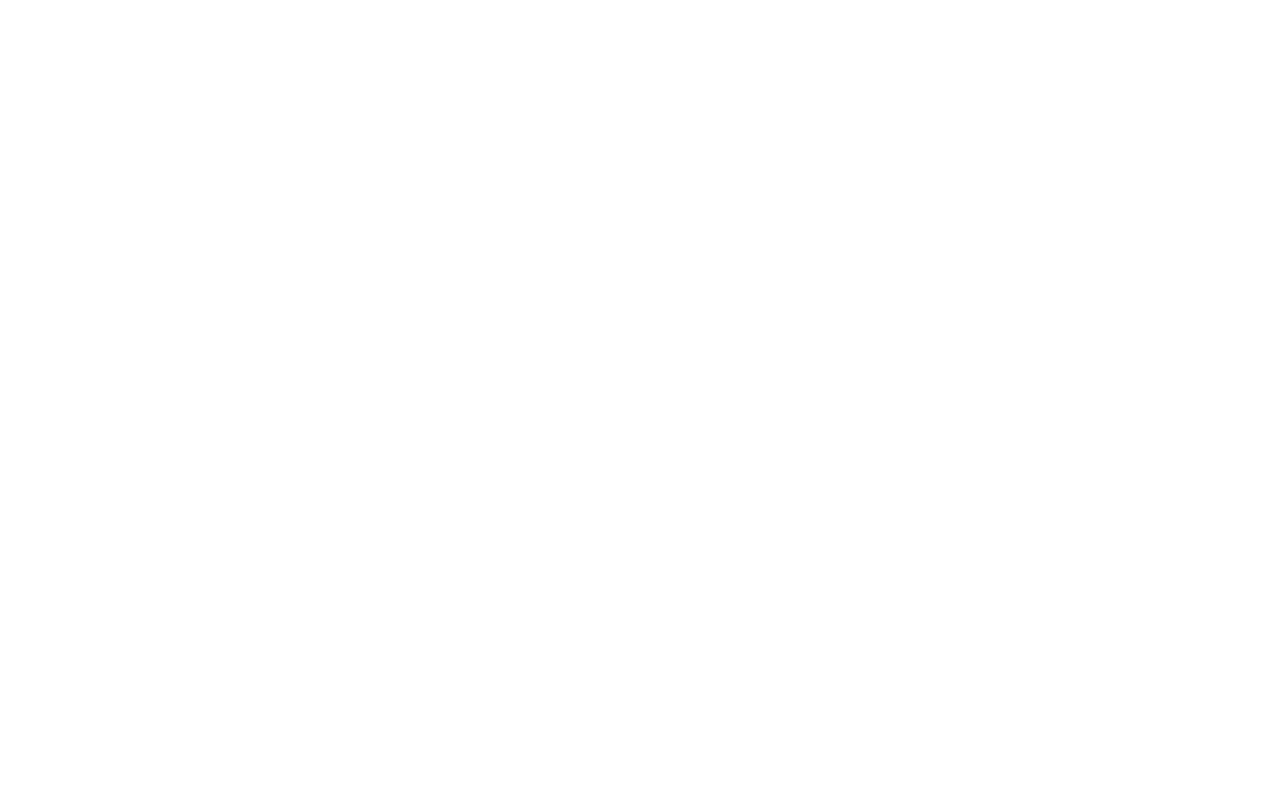
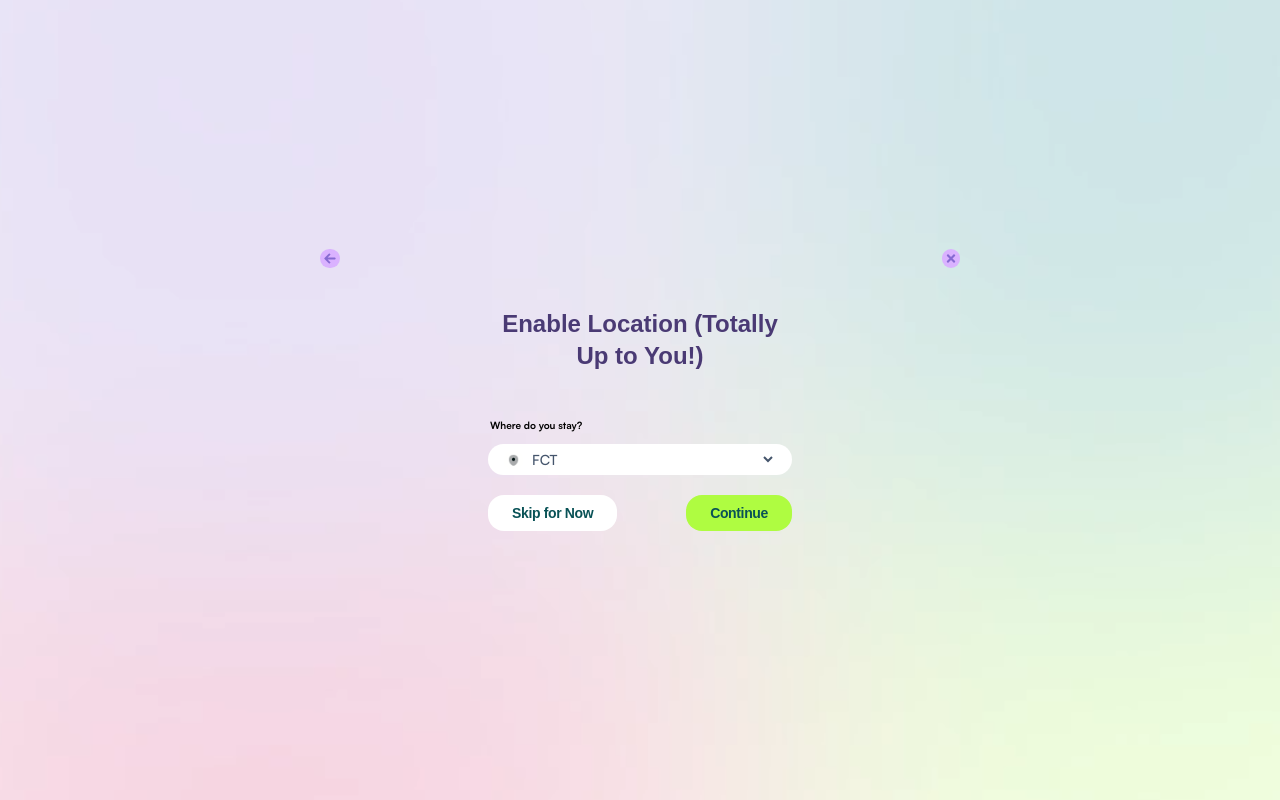
Before and after one commit to Bekuech1/Meetro, a React (Vite) app: page /location in a window 1280 px wide. Before the commit this address had no page. Built offline with nearby package versions, Linux system fonts and the light colour scheme.

Commit message:
created location and signup page

```diff
--- a/src/App.jsx
+++ b/src/App.jsx
@@ -3,6 +3,8 @@
 import Signup from "./routes/Onboarding/Signup"
 import Homepage from "./routes/homepage"
 import Signup2 from "./routes/Onboarding/Signup2"
+import Location from "./routes/Onboarding/Location"
+import Calender from "./routes/Onboarding/Calender"
 
 function App() {
 
@@ -14,6 +16,8 @@
       <Route path="/authentication" element={<Authentication />} />
       <Route path="/signup" element={<Signup />} />
       <Route path="/sign" element={<Signup2 />} />
+      <Route path="/location" element={<Location />} />
+      <Route path="/calender" element={<Calender />} />
     </Routes>
     </BrowserRouter>
     </>
--- a/src/components/Onboarding/Form.jsx
+++ b/src/components/Onboarding/Form.jsx
@@ -3,13 +3,13 @@
 function Form({id, label, type, src, placeholder, value, handleChange, error}) {
 
   return (
-    <div className="mb-5">
-        <label htmlFor={id}>{label}</label>
+    <div className="mb-2">
+        <label htmlFor={id} className="satoshi font-bold align-middle text-[10px]">{label}</label>
         <div className="relative flex gap-4 items-center mt-1">
             <img src={src} alt={`${src}-image`} className="h-5 absolute px-2"/>
             {id === "password" && <img src="eye-slash.png" className="absolute right-6"/> }
             <input type={type} name={id} id={id} placeholder={placeholder}
-            className="border-2 border-slate-300 rounded-lg pl-10 py-1 w-full"
+            className="border-2 border-slate-300 rounded-lg pl-10 py-1 w-full bg-white"
             value={value} onChange={handleChange}/>
         </div>
         {error && <span className="text-red-400">{error}</span>}
--- /dev/null
+++ b/src/routes/Onboarding/Calender.jsx
@@ -0,0 +1,40 @@
+import { useNavigate } from "react-router"
+import Layout from "../../components/Onboarding/Layout"
+import OnboardingButton from "../../components/Onboarding/OnboardingButton"
+
+function Calender() {
+    const navigate = useNavigate()
+    const text = "Sync Your Calendar (Optional, but Super Handy!)"
+    const img = <img src="Social.png" alt="google-mail" className="pl-2" />
+    const buttons = [
+        {
+            title: "Skip for Now",
+            className: "bg-white",
+            onclick: ()=> navigate('/location')
+        },
+        {
+            title: {
+                txt: "Sync Gmail",
+                icon: img
+            },
+            className: "bg-[#AFFC41]"
+        },
+    ]
+  return (
+    <div>
+      <div>
+          <Layout text={text} handleClick1= '/location' handleClick2= "/location">
+          <div className="flex justify-between gap-4">
+              {
+                buttons.map((btn, index)=>(
+                    <OnboardingButton key={index} {...btn}/>
+                ))
+              }
+          </div>
+          </Layout>
+      </div>
+    </div>
+  )
+}
+
+export default Calender
--- /dev/null
+++ b/src/routes/Onboarding/Location.jsx
@@ -0,0 +1,50 @@
+import { useState } from "react"
+import { useNavigate } from "react-router"
+import Layout from "../../components/Onboarding/Layout"
+import OnboardingButton from "../../components/Onboarding/OnboardingButton"
+
+function Location() {
+    const [located, setLocation] = useState("FCT")
+    const navigate = useNavigate()
+    const text = "Enable Location (Totally Up to You!)"
+    const buttons = [
+        {
+            title: "Skip for Now",
+            className: "bg-white"
+        },
+        {
+            title: "Continue",
+            className: "bg-[#AFFC41]",
+            onclick: ()=>navigate('/calender')
+        },
+    ]
+  return (
+    <div>
+      <div>
+          <Layout text={text} handleClick1= '/location' handleClick2= "/location">
+          <div className=" mb-5">
+              <label htmlFor="location" className="satoshi font-bold align-middle text-[10px] pl-0.5 ">Where do you stay?</label>
+              <div className="bg-white py-1.5 px-4 rounded-2xl border-slate-600 width mt-2 relative">
+              <img src={'location.png'} alt={`location-image`} className="h-5 absolute  top-1.5"/>
+
+                  <select name="location" id="location" className="block w-68 pl-6 text-sm text-slate-600 satoshi font-medium outline-0"
+                  onChange={(e)=>setLocation(e.target.value)} value={located}>
+                    <option value="FCT">FCT</option>
+                    <option value="dan">DSY</option>
+                  </select>
+              </div>
+          </div>
+          <div className="flex justify-between mb-3">
+              {
+                buttons.map((btn, index)=>(
+                    <OnboardingButton key={index} {...btn}/>
+                ))
+              }
+          </div>
+          </Layout>
+      </div>
+    </div>
+  )
+}
+
+export default Location
--- a/src/routes/Onboarding/Signup2.jsx
+++ b/src/routes/Onboarding/Signup2.jsx
@@ -84,7 +84,7 @@
             setErrorMessages(error);
 
             if (Object.keys(error).length === 0) {
-                navigate('/lastPage');
+                navigate('/location');
             }
         }
 
@@ -92,7 +92,7 @@
   return (
     <div>
       <Layout text={text} handleClick1="/signup" handleClick2="/signUp">
-        <div>
+        <div className="mb-7">
             <form method="get" onSubmit={handleSubmit}>
                 {
                     forms.map((form, index)=>(
```
Also changed, not shown: public/Social.png (added).
